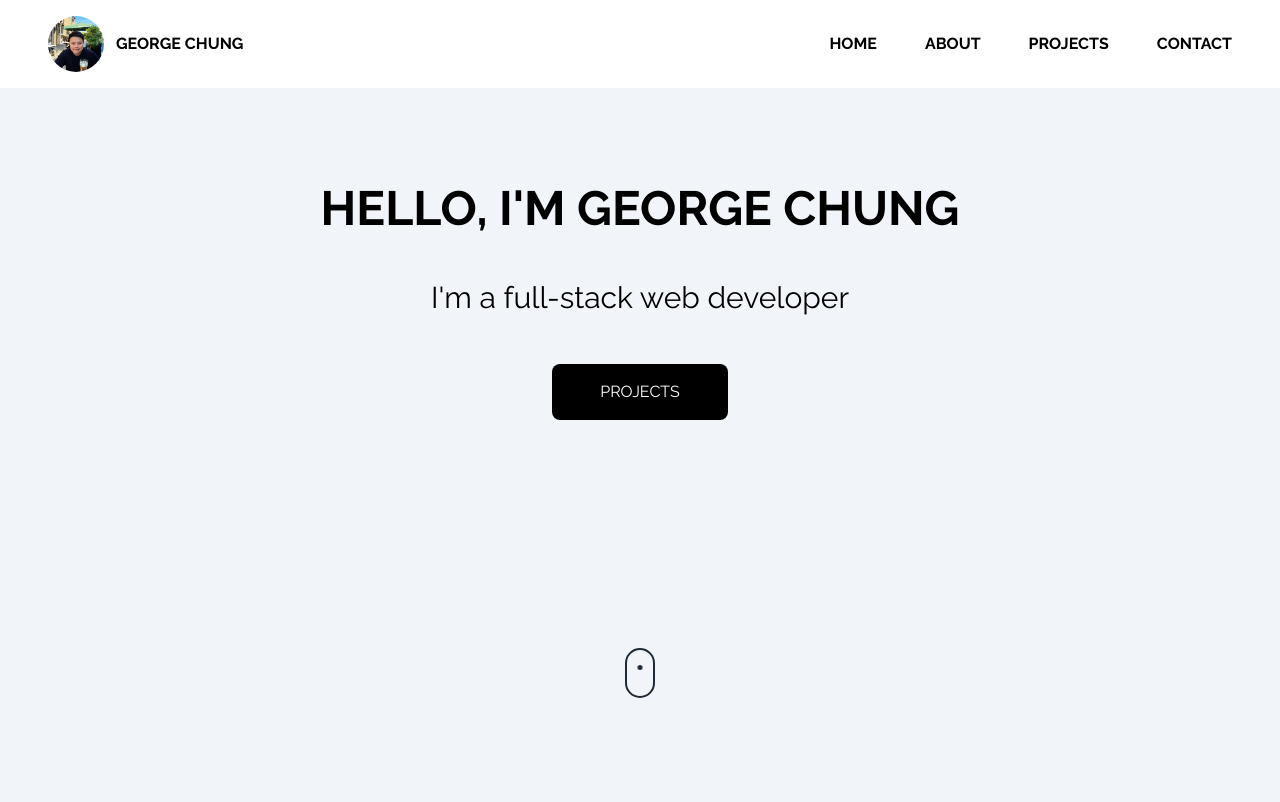
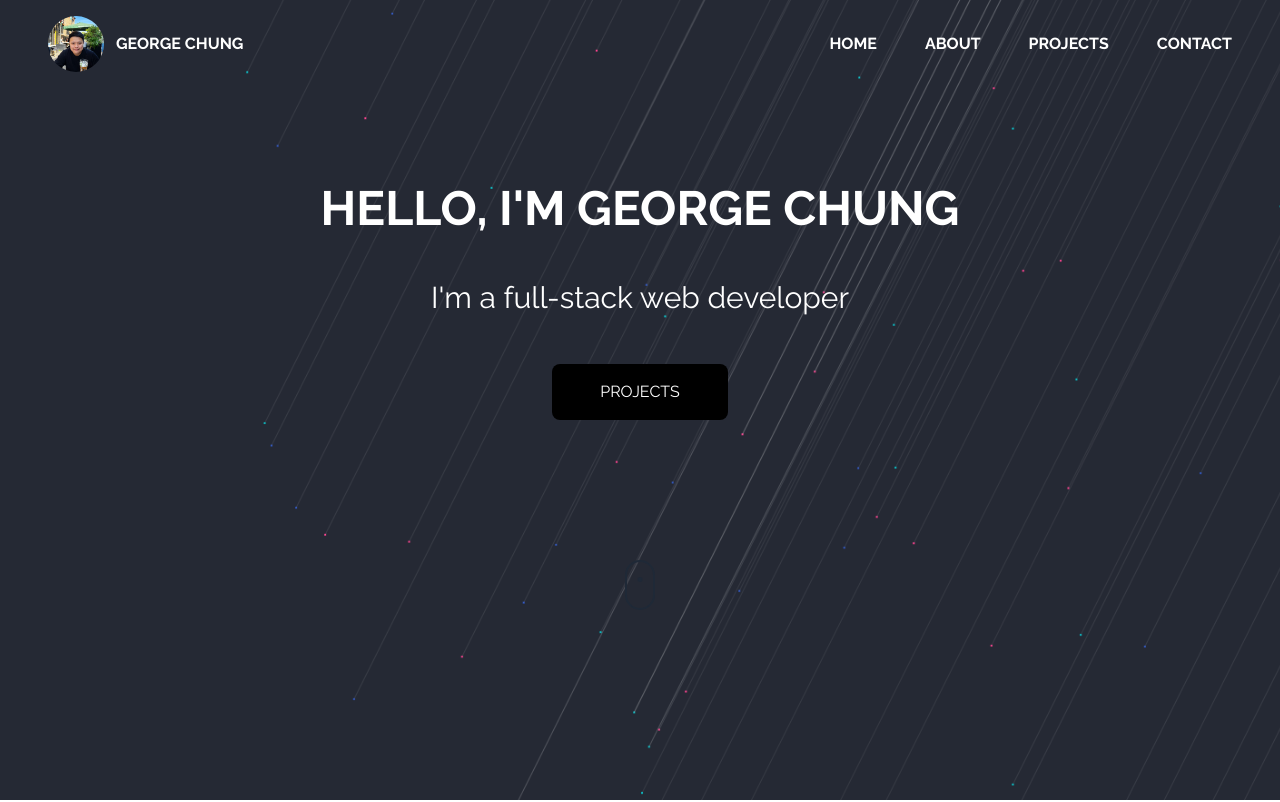
Before and after one commit to gcltukjs2022/portfolio, a React (Vite) app: page / in a window 1280 px wide. Shown: the top 802 px of the page. Built offline with nearby package versions, Linux system fonts and the light colour scheme.

Commit message:
add hero bg, update header position

```diff
--- a/src/App.tsx
+++ b/src/App.tsx
@@ -5,11 +5,25 @@ import Hero from "./components/Hero";
 import About from "./components/About";
 import Projects from "./components/Projects";
 import Contact from "./components/Contact";
+import { useEffect, useState } from "react";
 
 function App() {
+  const [scrollY, setScrollY] = useState<number>(window.scrollY);
+
+  const handleScroll = () => {
+    setScrollY(window.scrollY);
+  };
+
+  useEffect(() => {
+    window.addEventListener("scroll", handleScroll);
+    return () => {
+      window.removeEventListener("scroll", handleScroll);
+    };
+  }, []);
+
   return (
     <div className="max-w-[1920px] m-auto">
-      <Header />
+      {scrollY > 1 && <Header />}
       <Hero />
       <About />
       <Projects />
--- a/src/assets/index.tsx
+++ b/src/assets/index.tsx
@@ -1,7 +1,8 @@
 import profile from "./profile.jpeg";
 import github from "./github.svg";
 import linkedin from "./linkedin.svg";
+import heroBg from "./heroBg.png";
 
-const imgs = { profile, github, linkedin };
+const imgs = { profile, github, linkedin, heroBg };
 
 export default imgs;
--- a/src/components/Hero.tsx
+++ b/src/components/Hero.tsx
@@ -1,10 +1,27 @@
+import { useEffect, useState } from "react";
+import Header from "../layouts/Header";
+
 const Hero = () => {
+  const [scrollY, setScrollY] = useState<number>(window.scrollY);
+
+  const handleScroll = () => {
+    setScrollY(window.scrollY);
+  };
+
+  useEffect(() => {
+    window.addEventListener("scroll", handleScroll);
+    return () => {
+      window.removeEventListener("scroll", handleScroll);
+    };
+  }, []);
+
   return (
     <section
       id="hero"
-      className="relative z-1 w-full h-screen bg-slate-100"
+      className="relative z-1 w-full h-screen bg-hero bg-cover"
     >
-      <div className="p-3 lg:p-24 flex flex-col items-center gap-y-12">
+      {scrollY === 0 && <Header />}
+      <div className="p-3 lg:p-24 flex flex-col items-center gap-y-12 text-white">
         <h1 className="font-extrabold text-5xl">HELLO, I'M GEORGE CHUNG</h1>
         <h1 className="text-3xl">I'm a full-stack web developer</h1>
         <button className="bg-black rounded-lg text-white px-6 py-3 lg:px-12 lg:py-4">
--- a/src/layouts/Header.tsx
+++ b/src/layouts/Header.tsx
@@ -1,9 +1,31 @@
+import { useEffect, useState } from "react";
 import imgs from "../assets";
 
 const Header = () => {
+  const [scrollY, setScrollY] = useState<number>(window.scrollY);
+
+  const handleScroll = () => {
+    setScrollY(window.scrollY);
+  };
+
+  useEffect(() => {
+    window.addEventListener("scroll", handleScroll);
+    return () => {
+      window.removeEventListener("scroll", handleScroll);
+    };
+  }, []);
+
   return (
-    <header className="sticky top-0 z-20 bg-white">
-      <div className="p-3 lg:py-4 lg:px-12 flex justify-between">
+    <header
+      className={`sticky top-0 z-20 ${
+        scrollY > 0 ? "bg-white shadow-lg" : "bg-transparent "
+      }`}
+    >
+      <div
+        className={`p-3 lg:py-4 lg:px-12 flex justify-between ${
+          scrollY > 0 ? "text-black" : "text-white"
+        }`}
+      >
         <div className="flex justify-center items-center gap-x-3">
           <img
             src={imgs.profile}
--- a/tailwind.config.js
+++ b/tailwind.config.js
@@ -13,6 +13,9 @@ export default {
       animation: {
         "slide-down": "slide 1s linear infinite",
       },
+      backgroundImage: {
+        hero: "url('./src/assets/heroBg.png')",
+      },
     },
   },
   plugins: [],
```
Also changed, not shown: src/assets/heroBg.png (added).
